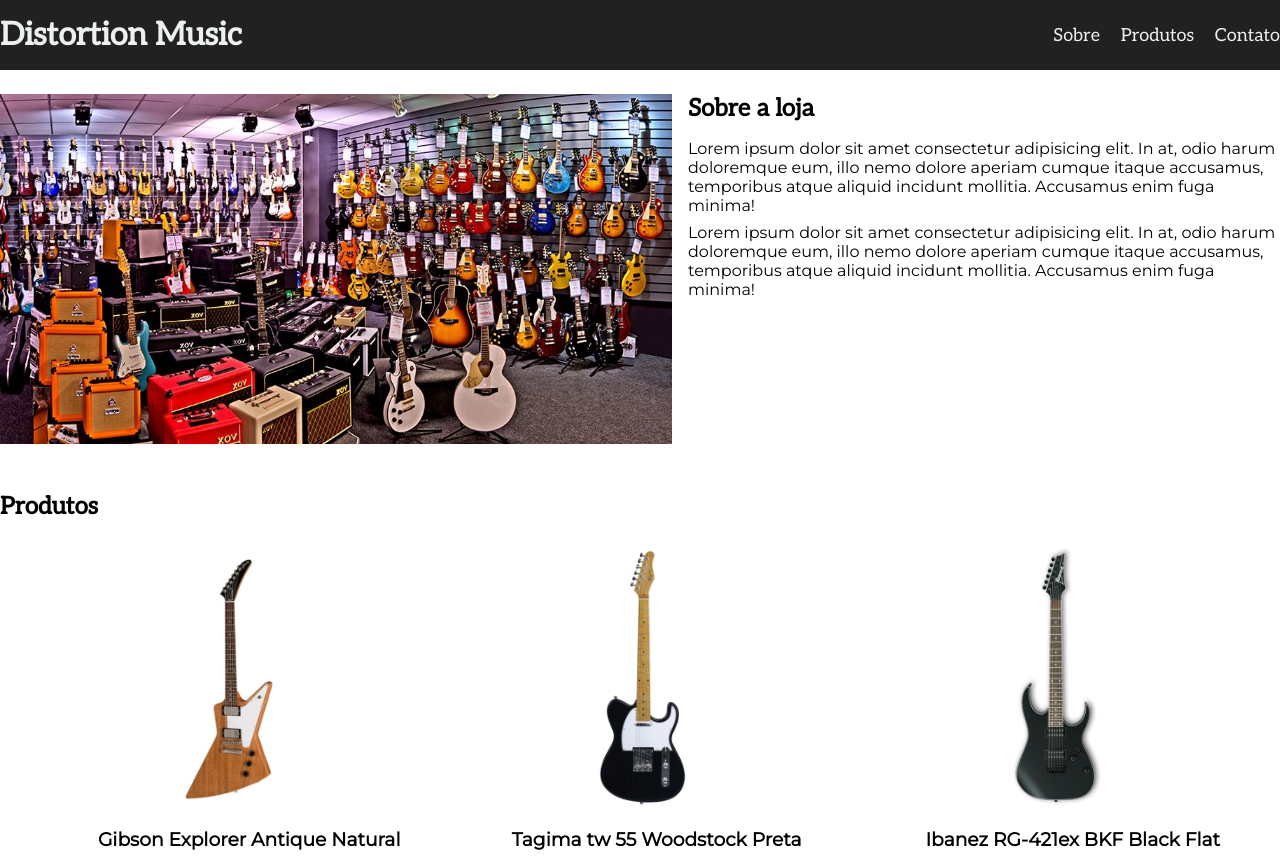
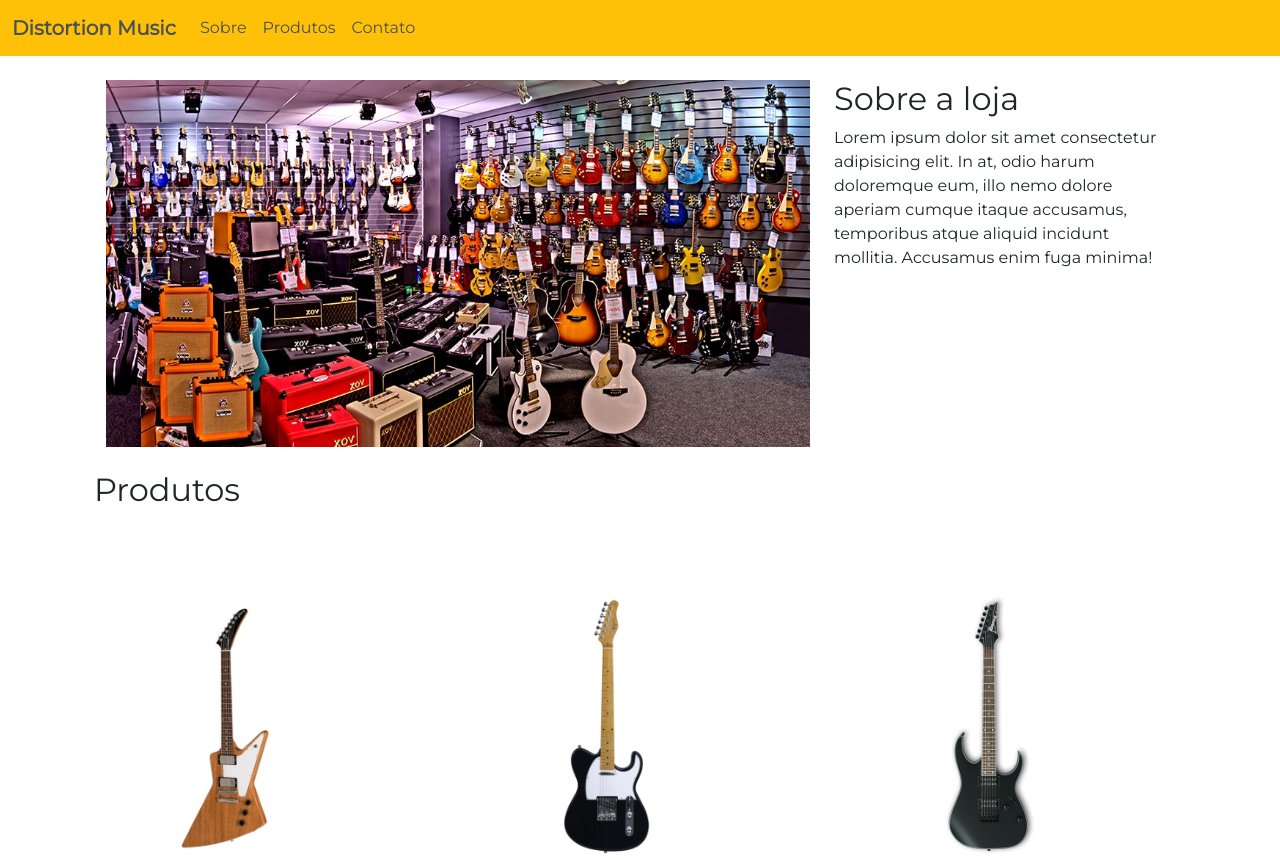
Before and after one commit to AdrielGuaxi/Ebac_projeto1, a plain HTML site: page index.html in a window 1280 px wide. Shown: the top 860 px of the page. Drawn offline with nearby package versions, Linux system fonts and the light colour scheme.

Commit message:
Mudando o navbar e a primeira seção

```diff
--- a/index.html
+++ b/index.html
@@ -1,138 +1,175 @@
 <!DOCTYPE html>
 <html lang="pt-br">
+
 <head>
     <meta charset="UTF-8">
     <meta http-equiv="X-UA-Compatible" content="IE=edge">
     <meta name="viewport" content="width=device-width, initial-scale=1.0">
     <title>Distortion Music</title>
+    <link href="https://cdn.jsdelivr.net/npm/bootstrap@5.3.0-alpha2/dist/css/bootstrap.min.css" rel="stylesheet"
+        integrity="sha384-aFq/bzH65dt+w6FI2ooMVUpc+21e0SRygnTpmBvdBgSdnuTN7QbdgL+OapgHtvPp" crossorigin="anonymous">
     <link rel="stylesheet" href="./main.css">
-
     <link rel="preconnect" href="https://fonts.googleapis.com">
     <link rel="preconnect" href="https://fonts.gstatic.com" crossorigin>
     <link href="https://fonts.googleapis.com/css2?family=Aleo&family=Montserrat&display=swap" rel="stylesheet">
 </head>
+
 <body>
-    <header>
-        <div class="container">
-            <h1>Distortion Music</h1>
-            <nav>
-                <ul>
-                    <li>
-                        <a href="#about">Sobre</a>
+    <nav class="navbar navbar-expand-lg bg-warning ">
+        <div class="container-fluid">
+            <a class="navbar-brand text-light-emphasis" href="#"><b>Distortion Music</b></a>
+            <button class="navbar-toggler text-light-emphasis" type="button" data-bs-toggle="collapse"
+                data-bs-target="#navbarSupportedContent" aria-controls="navbarSupportedContent" aria-expanded="false"
+                aria-label="Toggle navigation">
+                <span class="navbar-toggler-icon"></span>
+            </button>
+            <div class="collapse navbar-collapse" id="navbarSupportedContent">
+                <ul class="navbar-nav me-auto mb-2 mb-lg-0">
+                    <li class="nav-item">
+                        <a class="nav-link active text-light-emphasis" aria-current="page" href="#">Sobre</a>
                     </li>
-                    <li>
-                        <a href="#product">Produtos</a>
+                    <li class="nav-item ">
+                        <a class="nav-link text-light-emphasis" href="#">Produtos</a>
                     </li>
-                    <li>
-                        <a href="#contact">Contato</a>
+                    <li class="nav-item">
+                        <a class="nav-link text-light-emphasis" href="#">Contato</a>
                     </li>
                 </ul>
+            </div>
+        </div>
     </nav>
+    <div class="container-sm ">
+        <div class="row p-4">
+            <div class="container col-md-8">
+                <img class="img-fluid" src="./imagens/instrumentos.jpg" alt="Instrumentos" />
             </div>
-    </header>
-    <section id="about">
-        <div class="container">
-            <img class="store-front" src="./imagens/instrumentos.jpg" alt="Instrumentos" />
-            <div>
+            <div class="col-md-4">
                 <h2>Sobre a loja</h2>
                 <p>
-                    Lorem ipsum dolor sit amet consectetur adipisicing elit. In at, odio harum doloremque eum, illo nemo dolore aperiam cumque itaque accusamus, temporibus atque aliquid incidunt mollitia. Accusamus enim fuga minima!
-                </p>
-                <p>
-                    Lorem ipsum dolor sit amet consectetur adipisicing elit. In at, odio harum doloremque eum, illo nemo dolore aperiam cumque itaque accusamus, temporibus atque aliquid incidunt mollitia. Accusamus enim fuga minima!
+                    Lorem ipsum dolor sit amet consectetur adipisicing elit. In at, odio harum doloremque eum, illo nemo
+                    dolore aperiam cumque itaque accusamus, temporibus atque aliquid incidunt mollitia. Accusamus enim
+                    fuga minima!
                 </p>
             </div>
         </div>
-    </section>
-    <section id="product">
+
+
             <div class="container">
                 <h2>Produtos</h2>
-            <br/>
+                <br />
                 <div class="articles">
                     <article>
-                    <img class="product-img" src="./imagens/guitarra-gibson-explorer-antique-natural.jpg" alt="Gibson Explorer Antique" />
+                        <img class="product-img" src="./imagens/guitarra-gibson-explorer-antique-natural.jpg"
+                            alt="Gibson Explorer Antique" />
                         <h3>Gibson Explorer Antique Natural</h3>
                         <p>
-                        Lorem, ipsum dolor sit amet consectetur adipisicing elit. Enim voluptates aliquam provident, alias accusantium ipsam quaerat autem dicta iusto commodi corrupti suscipit, eligendi, vitae ipsa hic pariatur corporis sit aliquid!
+                            Lorem, ipsum dolor sit amet consectetur adipisicing elit. Enim voluptates aliquam provident,
+                            alias accusantium ipsam quaerat autem dicta iusto commodi corrupti suscipit, eligendi, vitae
+                            ipsa hic pariatur corporis sit aliquid!
                         </p>
                         <a href="#" title="Comprar">Comprar</a>
                     </article>
                     <article>
-                    <img class="product-img" src="./imagens/guitarra-tagima-tw-55-woodstock-bk-preta.jpg" alt="Tagima tw 55 Woodstock Preta" />
+                        <img class="product-img" src="./imagens/guitarra-tagima-tw-55-woodstock-bk-preta.jpg"
+                            alt="Tagima tw 55 Woodstock Preta" />
                         <h3>Tagima tw 55 Woodstock Preta</h3>
                         <p>
-                        Lorem, ipsum dolor sit amet consectetur adipisicing elit. Enim voluptates aliquam provident, alias accusantium ipsam quaerat autem dicta iusto commodi corrupti suscipit, eligendi, vitae ipsa hic pariatur corporis sit aliquid!
+                            Lorem, ipsum dolor sit amet consectetur adipisicing elit. Enim voluptates aliquam provident,
+                            alias accusantium ipsam quaerat autem dicta iusto commodi corrupti suscipit, eligendi, vitae
+                            ipsa hic pariatur corporis sit aliquid!
                         </p>
                         <a href="#" title="Comprar">Comprar</a>
                     </article>
                     <article>
-                    <img class="product-img" src="./imagens/guitarra-ibanez-rg-421ex-bkf-black-flat.jpg" alt="Ibanez RG-421ex BKF Black Flat" />
+                        <img class="product-img" src="./imagens/guitarra-ibanez-rg-421ex-bkf-black-flat.jpg"
+                            alt="Ibanez RG-421ex BKF Black Flat" />
                         <h3>Ibanez RG-421ex BKF Black Flat</h3>
                         <p>
-                        Lorem, ipsum dolor sit amet consectetur adipisicing elit. Enim voluptates aliquam provident, alias accusantium ipsam quaerat autem dicta iusto commodi corrupti suscipit, eligendi, vitae ipsa hic pariatur corporis sit aliquid!
+                            Lorem, ipsum dolor sit amet consectetur adipisicing elit. Enim voluptates aliquam provident,
+                            alias accusantium ipsam quaerat autem dicta iusto commodi corrupti suscipit, eligendi, vitae
+                            ipsa hic pariatur corporis sit aliquid!
                         </p>
                         <a href="#" title="Comprar">Comprar</a>
                     </article>
                     <article>
-                    <img class="product-img" src="./imagens/contrabaixo-4c-tagima-tw-65-woodstock-escuro-tortoise-bk-preto.jpg" alt="Tagima TW 65 Woodstock Escuro Tortoise BK Preto 4c" />
+                        <img class="product-img"
+                            src="./imagens/contrabaixo-4c-tagima-tw-65-woodstock-escuro-tortoise-bk-preto.jpg"
+                            alt="Tagima TW 65 Woodstock Escuro Tortoise BK Preto 4c" />
                         <h3>Tagima TW 65 Woodstock Escuro Tortoise BK Preto 4c</h3>
                         <p>
-                        Lorem, ipsum dolor sit amet consectetur adipisicing elit. Enim voluptates aliquam provident, alias accusantium ipsam quaerat autem dicta iusto commodi corrupti suscipit, eligendi, vitae ipsa hic pariatur corporis sit aliquid!
+                            Lorem, ipsum dolor sit amet consectetur adipisicing elit. Enim voluptates aliquam provident,
+                            alias accusantium ipsam quaerat autem dicta iusto commodi corrupti suscipit, eligendi, vitae
+                            ipsa hic pariatur corporis sit aliquid!
                         </p>
                         <a href="#" title="Comprar">Comprar</a>
                     </article>
                     <article>
-                    <img class="product-img" src="./imagens/contrabaixo-4c-epiphone-eb-3-sg-bass-ch-cherry.jpg" alt="Epiphone Eb-3 SG Bass ch Cherry 4c" />
+                        <img class="product-img" src="./imagens/contrabaixo-4c-epiphone-eb-3-sg-bass-ch-cherry.jpg"
+                            alt="Epiphone Eb-3 SG Bass ch Cherry 4c" />
                         <h3>Epiphone Eb-3 SG Bass CH Cherry 4c</h3>
                         <p>
-                        Lorem, ipsum dolor sit amet consectetur adipisicing elit. Enim voluptates aliquam provident, alias accusantium ipsam quaerat autem dicta iusto commodi corrupti suscipit, eligendi, vitae ipsa hic pariatur corporis sit aliquid!
+                            Lorem, ipsum dolor sit amet consectetur adipisicing elit. Enim voluptates aliquam provident,
+                            alias accusantium ipsam quaerat autem dicta iusto commodi corrupti suscipit, eligendi, vitae
+                            ipsa hic pariatur corporis sit aliquid!
                         </p>
                         <a href="#" title="Comprar">Comprar</a>
                     </article>
                     <article>
-                    <img class="product-img" src="./imagens/american-standard-jazz-bass-lh-canhoto-rw-mystic-blue.jpg" alt="Fender American Standard Jazz Bass lh Canhoto RW Mystic Blue 4c" />
+                        <img class="product-img"
+                            src="./imagens/american-standard-jazz-bass-lh-canhoto-rw-mystic-blue.jpg"
+                            alt="Fender American Standard Jazz Bass lh Canhoto RW Mystic Blue 4c" />
                         <h3>Fender American Standard Jazz Bass Canhoto RW Mystic Blue 4c</h3>
                         <p>
-                        Lorem, ipsum dolor sit amet consectetur adipisicing elit. Enim voluptates aliquam provident, alias accusantium ipsam quaerat autem dicta iusto, eligendi, vitae ipsa hic pariatur corporis sit aliquid!
+                            Lorem, ipsum dolor sit amet consectetur adipisicing elit. Enim voluptates aliquam provident,
+                            alias accusantium ipsam quaerat autem dicta iusto, eligendi, vitae ipsa hic pariatur
+                            corporis sit aliquid!
                         </p>
                         <a href="#" title="Comprar">Comprar</a>
                     </article>
                     <article>
-                    <img class="product-img" src="./imagens/amplificador-guitarra-vox-ac.jpg" alt="Amplificador Guitarra Vox AC" />
+                        <img class="product-img" src="./imagens/amplificador-guitarra-vox-ac.jpg"
+                            alt="Amplificador Guitarra Vox AC" />
                         <h3>Amplificador Guitarra Vox AC</h3>
                         <p>
-                        Lorem, ipsum dolor sit amet consectetur adipisicing elit. Enim voluptates aliquam provident, alias accusantium ipsam quaerat autem dicta iusto commodi corrupti suscipit, eligendi, vitae ipsa hic pariatur corporis sit aliquid!
+                            Lorem, ipsum dolor sit amet consectetur adipisicing elit. Enim voluptates aliquam provident,
+                            alias accusantium ipsam quaerat autem dicta iusto commodi corrupti suscipit, eligendi, vitae
+                            ipsa hic pariatur corporis sit aliquid!
                         </p>
                         <a href="#" title="Comprar">Comprar</a>
                     </article>
                     <article>
-                    <img class="product-img" src="./imagens/amplificador-guitarra-orange-crush-20rt-reverb-tuner-20w.jpg" alt="Amplificador Guitarra Orange Crush 20rt Reverb Tuner 20w" />
+                        <img class="product-img"
+                            src="./imagens/amplificador-guitarra-orange-crush-20rt-reverb-tuner-20w.jpg"
+                            alt="Amplificador Guitarra Orange Crush 20rt Reverb Tuner 20w" />
                         <h3>Amplificador Guitarra Orange Crush 20rt Reverb Tuner 20w</h3>
                         <p>
-                        Lorem, ipsum dolor sit amet consectetur adipisicing elit. Enim voluptates aliquam provident, alias accusantium ipsam quaerat autem dicta iusto commodi corrupti suscipit, eligendi, vitae ipsa hic pariatur corporis sit aliquid!
+                            Lorem, ipsum dolor sit amet consectetur adipisicing elit. Enim voluptates aliquam provident,
+                            alias accusantium ipsam quaerat autem dicta iusto commodi corrupti suscipit, eligendi, vitae
+                            ipsa hic pariatur corporis sit aliquid!
                         </p>
                         <a href="#" title="Comprar">Comprar</a>
                     </article>
                     <article>
-                    <img class="product-img" src="./imagens/pedal-guitarra-behringer-hb01-hell-babe.jpg" alt="Pedal Guitarra Behringer hb01 Hell Babe" />
+                        <img class="product-img" src="./imagens/pedal-guitarra-behringer-hb01-hell-babe.jpg"
+                            alt="Pedal Guitarra Behringer hb01 Hell Babe" />
                         <h3>Pedal Guitarra Behringer hb01 Hell Babe</h3>
                         <p>
-                        Lorem, ipsum dolor sit amet consectetur adipisicing elit. Enim voluptates aliquam provident, alias accusantium ipsam quaerat autem dicta iusto commodi corrupti suscipit, eligendi, vitae ipsa hic pariatur corporis sit aliquid!
+                            Lorem, ipsum dolor sit amet consectetur adipisicing elit. Enim voluptates aliquam provident,
+                            alias accusantium ipsam quaerat autem dicta iusto commodi corrupti suscipit, eligendi, vitae
+                            ipsa hic pariatur corporis sit aliquid!
                         </p>
                         <a href="#" title="Comprar">Comprar</a>
                     </article>
                 </div>
             </div>
-    </section>
-    <section id="contact">
-        <div class="container">
+        <div>
             <h2>Contato</h2>
                 <div class="contact-methods">
                     <h3>Fale Conosco</h3>
                     <form>
-                    <input type="text" placeholder="Seu nome" required/>
-                    <input type="email" placeholder="Seu email" required/>
-                    <input type="tel" placeholder="Seu telefone (opcional)"/>
+                        <input type="text" placeholder="Seu nome" required />
+                        <input type="email" placeholder="Seu email" required />
+                        <input type="tel" placeholder="Seu telefone (opcional)" />
                         <textarea placeholder="Sua mensagem" required></textarea>
                         <button type="submit">Enviar</button>
                     </form>
@@ -144,7 +181,10 @@
                     </p>
                 </div>
         </div>
-    </section>
+
+
+    </div>
+
     <footer>
         <div class="container">
             <p>
@@ -152,5 +192,10 @@
             </p>
         </div>
     </footer>
+
+    <script src="https://cdn.jsdelivr.net/npm/bootstrap@5.3.0-alpha2/dist/js/bootstrap.bundle.min.js"
+        integrity="sha384-qKXV1j0HvMUeCBQ+QVp7JcfGl760yU08IQ+GpUo5hlbpg51QRiuqHAJz8+BrxE/N"
+        crossorigin="anonymous"></script>
 </body>
+
 </html>
--- a/main.css
+++ b/main.css
@@ -24,22 +24,8 @@ section h2 {
     font-size: normal;
 }
 
-header nav li {
-    display: inline;
-    margin-left: 16px;
-    font-size: 18px;
-}
 
-header nav li a {
-    text-decoration: none;
-    color: #ecf0f1;
-}
 
-.container {
-    max-width: 1280px;
-    width: 100%;
-    margin: 0 auto;
-}
 
 .articles {
     display: flex;
@@ -87,13 +73,6 @@ section p {
     margin-bottom: 8px;
 }
 
-.store-front {
-    margin-right: 16px;
-    max-width:850px;
-    max-height:350px;
-    width: auto;
-    height: auto;
-}
 
 .product-img {
     margin-top: 55px;
```
Lines whose indentation alone changed are shown as unchanged.
